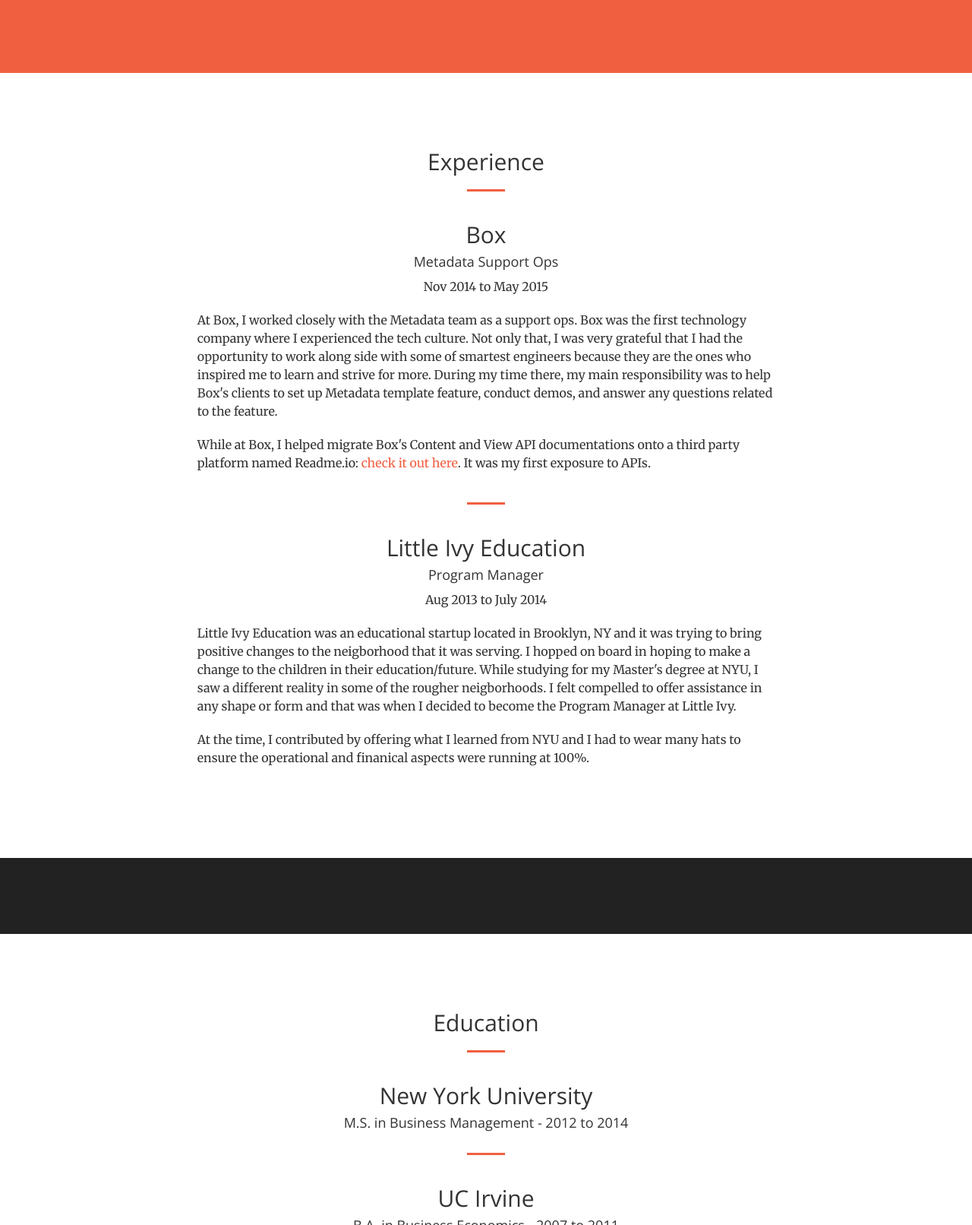
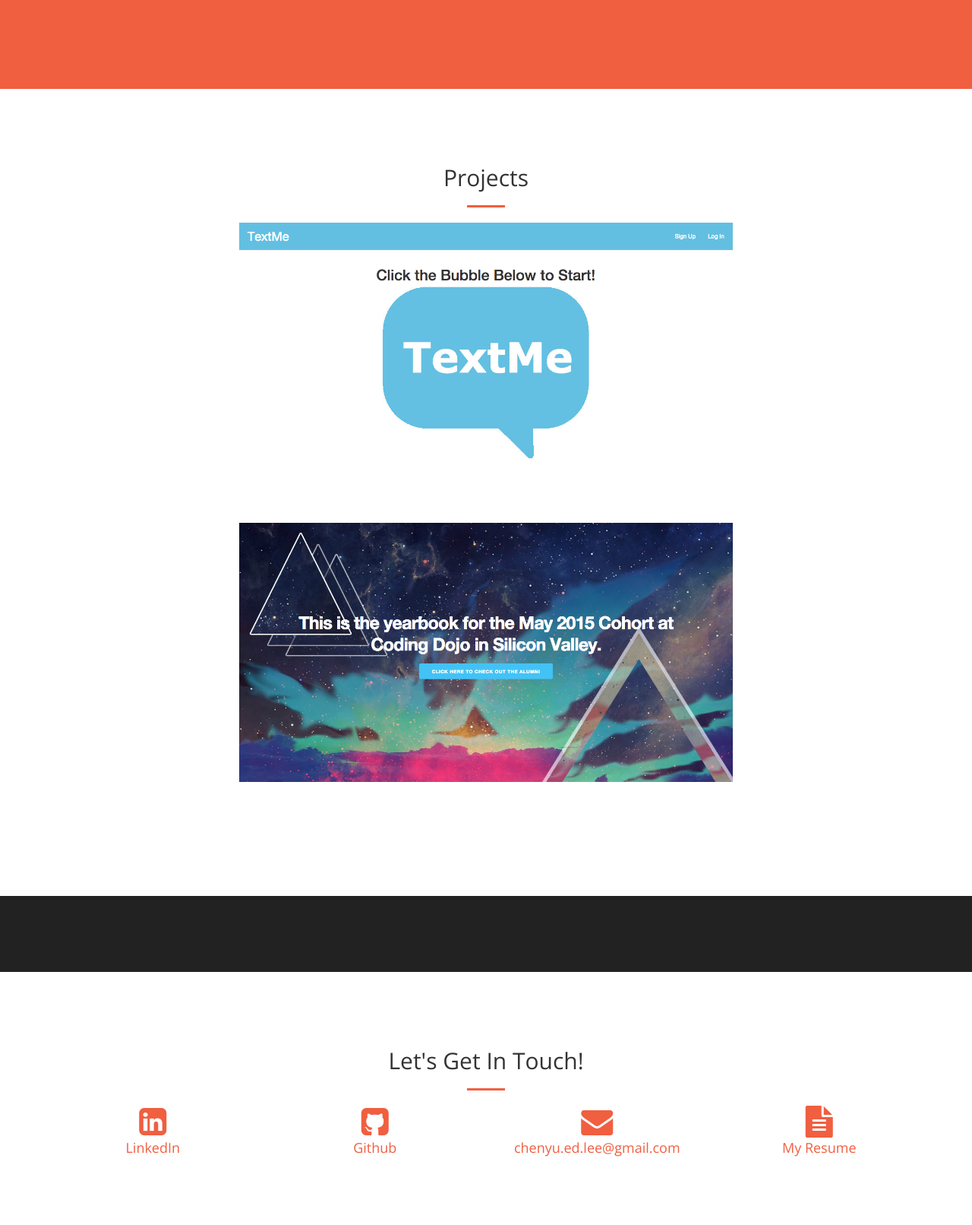
Before and after one commit to chenyu-ed-lee/personal-website, a website: page index.html in a window 1280 px wide. Shown: the part 1188-2800 px from the top of the page at 76% size. Drawn offline with nearby package versions, Linux system fonts and the light colour scheme.

Commit message:
Made changes

```diff
--- a/css/creative.css
+++ b/css/creative.css
@@ -41,8 +41,9 @@
 
 p {
     margin-bottom: 20px;
-    font-size: 16px;
+    font-size: 18px;
     line-height: 1.5;
+    font-family: 'Open Sans','Helvetica Neue',Arial,sans-serif;
 }
 
 .bg-primary {
--- a/index.html
+++ b/index.html
@@ -53,15 +53,6 @@
                         <a class="page-scroll" href="#about">About</a>
                     </li>
                     <li>
-                        <a class="page-scroll" href="#exp">Experience</a>
-                    </li>
-                    <li>
-                        <a class="page-scroll" href="#edu">Education</a>
-                    </li>
-                    <li>
-                        <a class="page-scroll" href="#skills">Skills</a>
-                    </li>
-                    <li>
                         <a class="page-scroll" href="#projects">Projects</a>
                     </li>
                     <li>
@@ -79,7 +70,7 @@
                 <h1>Ed C. Lee</h1>
                 <hr>
                 <div ><img src="img/me.jpg" id="profile_pic"></div>
-                <h3>I am a Developer/Coding Ninja/Programmer</h3>
+                <h3>I am a Web Developer/Coding Ninja</h3>
                 <!-- <a href="#about" class="btn btn-primary btn-xl page-scroll">Start Here</a> -->
             </div>
         </div>
@@ -93,7 +84,7 @@
                 </div>
                 <div class="details">
                     <p>
-                        I am a web developer with a business background. As a developer, I really enjoy spending time on fine-tuning little details and building web sites or rich interactive web apps. As a business professional, I enjoy spending time to communicate and understand how I can be helpful to someone. Possessing both elements, I would combine the best of both worlds to create values and strive for quality. Also, I like working in a team with others because I can learn from others and complement one another to produce the best results.
+                        I am a web developer with a business background. As a developer, I really enjoy spending time on fine-tuning little details and building web sites or rich interactive web apps. As a business professional, I enjoy spending time to communicate and understand how I can be helpful to someone. Possessing both elements, I would combine the best of both worlds to create values and strive for quality.
                     </p>
                     <p>
                         In my spare time, I like to shoot some hoops, check Reddit for the latest, and cook delicious food.
@@ -102,97 +93,6 @@
             </div>
         </div>
     </section>
-    <section id="exp">
-        <div class="container">
-            <div class="row">
-                <div class="col-lg-12 text-center">
-                    <h2 class="section-heading">Experience</h2>
-                    <hr class="primary">
-                </div>
-            </div>
-            <div class="row">
-                <div class="text-center">
-                    <h2>Box</h2>
-                    <h4>Metadata Support Ops</h4>
-                    <p>Nov 2014 to May 2015</p>
-                </div>
-                <div class="details">
-                    <p>
-                        At Box, I worked closely with the Metadata team as a support ops. Box was the first technology company where I experienced the tech culture. Not only that, I was very grateful that I had the opportunity to work along side with some of smartest engineers because they are the ones who inspired me to learn and strive for more. During my time there, my main responsibility was to help Box's clients to set up Metadata template feature, conduct demos, and answer any questions related to the feature.
-                    </p>
-                    <p>
-                        While at Box, I helped migrate Box's Content and View API documentations onto a third party platform named Readme.io: <a href="https://box-content.readme.io/reference" target="_blank">check it out here</a>. It was my first exposure to APIs.
-                    </p>
-                </div>
-            </div>
-            <hr>
-            <div class="row">
-                <div class="text-center">
-                    <h2>Little Ivy Education</h2>
-                    <h4>Program Manager</h4>
-                    <p>Aug 2013 to July 2014</p>
-                </div>
-                <div class="details">
-                    <p>
-                        Little Ivy Education was an educational startup located in Brooklyn, NY and it was trying to bring positive changes to the neigborhood that it was serving. I hopped on board in hoping to make a change to the children in their education/future. While studying for my Master's degree at NYU, I saw a different reality in some of the rougher neigborhoods. I felt compelled to offer assistance in any shape or form and that was when I decided to become the Program Manager at Little Ivy.
-                    </p>
-                    <p>
-                        At the time, I contributed by offering what I learned from NYU and I had to wear many hats to ensure the operational and finanical aspects were running at 100%.
-                    </p>
-                </div>
-            </div>
-        </div>
-    </section>
-    <aside class="bg-dark"></aside>
-    <section id="edu">
-        <div class="container">
-            <div class="row">
-                <div class="col-lg-12 text-center">
-                    <h2 class="section-heading">Education</h2>
-                    <hr class="primary">
-                </div>
-            </div>
-        </div>
-        <div class="row">
-            <div class="text-center">
-                <h2>New York University</h2>
-                <h4>M.S. in Business Management - 2012 to 2014</h4>
-            </div>
-        </div>
-        <hr>
-        <div class="row">
-            <div class="text-center">
-                <h2>UC Irvine</h2>
-                <h4>B.A. in Business Economics - 2007 to 2011</h4>
-            </div>
-        </div>
-    </section>
-    <aside class="bg-dark"></aside>
-    <section id="skills">
-        <div class="container">
-            <div class="row">
-                <div class="col-lg-12 text-center">
-                    <h2 class="section-heading">Skills</h2>
-                    <hr class="primary">
-                </div>
-            </div>
-            <div class="row">
-                <div class="col-md-4 text-center"><h4>JavaScript</h4></div>
-                <div class="col-md-4 text-center"><h4>AngularJS</h4></div>
-                <div class="col-md-4 text-center"><h4>Node.js</h4></div>
-                <div class="col-md-4 text-center"><h4>Ruby</h4></div>
-                <div class="col-md-4 text-center"><h4>Rails</h4></div>
-                <div class="col-md-4 text-center"><h4>Socket.IO</h4></div>
-                <div class="col-md-4 text-center"><h4>HTML</h4></div>
-                <div class="col-md-4 text-center"><h4>CSS</h4></div>
-                <div class="col-md-4 text-center"><h4>jQuery</h4></div>
-                <div class="col-md-4 text-center"><h4>PHP</h4></div>
-                <div class="col-md-4 text-center"><h4>Codeigniter</h4></div>
-                <div class="col-md-4 text-center"><h4>MySQL</h4></div>
-            </div>
-        </div>
-    </section>
-    <aside class="bg-dark"></aside>
     <section id="projects">
         <div class="container-fluid">
             <div class="row">
@@ -201,7 +101,7 @@
                     <hr class="primary">
                 </div>
             </div>
-            <div class="project">
+<!--             <div class="project">
                 <a href="http://ec2-54-149-120-56.us-west-2.compute.amazonaws.com:8000/#/" class="portfolio-box" target="_blank">
                     <img src="img/portfolio/bringit.png" class="img-responsive" alt="">
                     <div class="portfolio-box-caption">
@@ -214,7 +114,7 @@
                         </div>
                     </div>
                 </a>
-            </div>
+            </div> -->
             <div class="project">
                 <a href="https://text-me-app.herokuapp.com/" class="portfolio-box" target="_blank">
                     <img src="img/portfolio/textme.png" class="img-responsive" alt="">
@@ -254,20 +154,28 @@
                     <hr class="primary">
                 </div>
                 <div class="col-md-3 text-center">
-                    <i class="fa fa-linkedin-square fa-3x"></i>
-                    <p><a href="ttps://www.linkedin.com/in/edwardclee" target="_blank">LinkedIn</a></p>
+                    <a href="ttps://www.linkedin.com/in/edwardclee" target="_blank">
+                        <i class="fa fa-linkedin-square fa-3x"></i>
+                        <p>LinkedIn</p>
+                    </a>
                 </div>
                 <div class="col-md-3 text-center">
-                    <i class="fa fa-github-square fa-3x"></i>
-                    <p><a href="https://github.com/chenyu-ed-lee" target="_blank">Github</a></p>
+                    <a href="https://github.com/chenyu-ed-lee" target="_blank">
+                        <i class="fa fa-github-square fa-3x"></i>
+                        <p>Github</p>
+                    </a>
                 </div>
                 <div class="col-md-3 text-center">
-                    <i class="fa fa-envelope fa-3x"></i>
-                    <p><a href="mailto:chenyu.ed.lee@gmail.com">chenyu.ed.lee@gmail.com</a></p>
+                    <a href="mailto:chenyu.ed.lee@gmail.com">
+                        <i class="fa fa-envelope fa-3x"></i>
+                        <p>chenyu.ed.lee@gmail.com</p>
+                    </a>
                 </div>
                 <div class="col-md-3 text-center">
-                    <i class="fa fa-file-text fa-3x"></i>
-                    <p><a href="files/ed_resume.pdf" target="_blank">My Resume</a></p>
+                    <a href="files/ed_resume.pdf" target="_blank">
+                        <i class="fa fa-file-text fa-3x"></i>
+                        <p>My Resume</p>
+                    </a>
                 </div>
             </div>
         </div>
```
Also changed, not shown: 1 other file.
